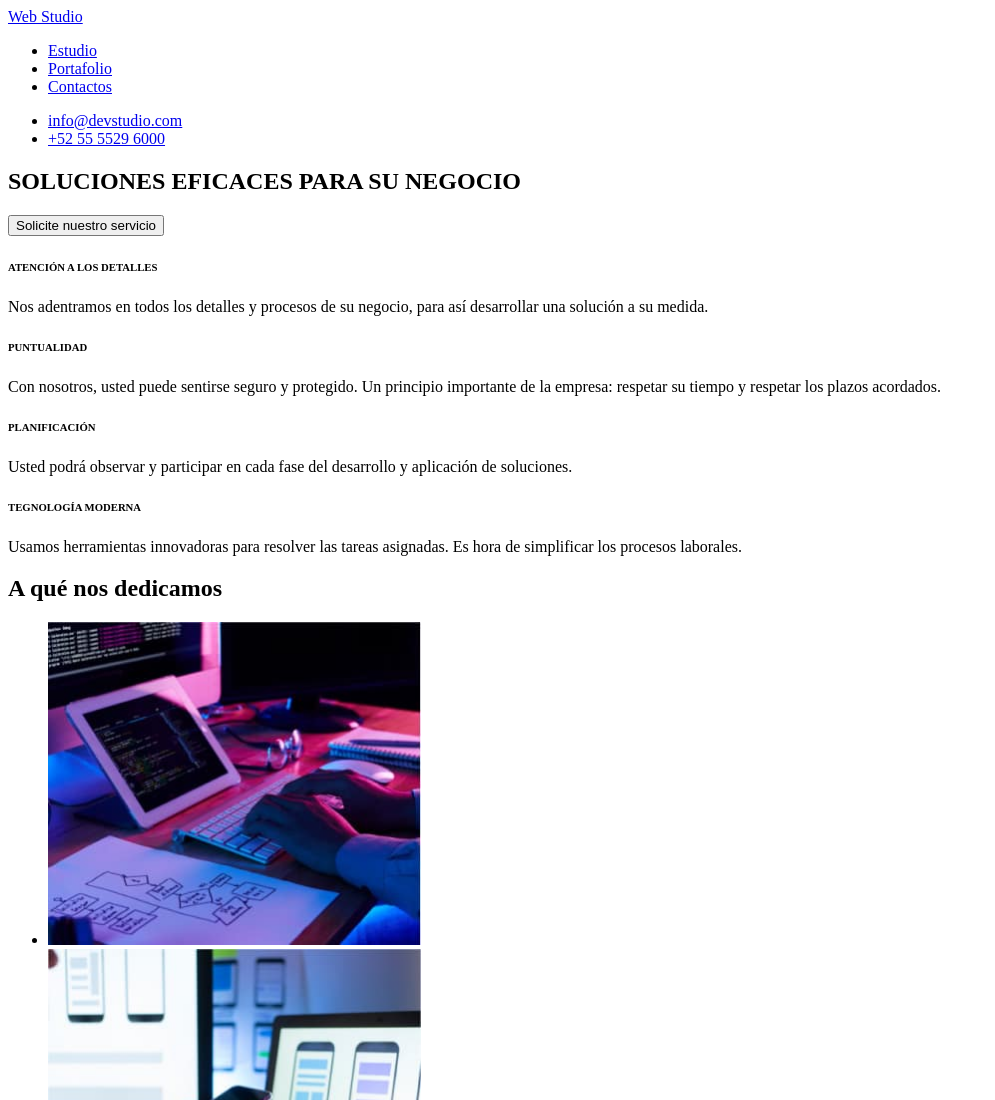
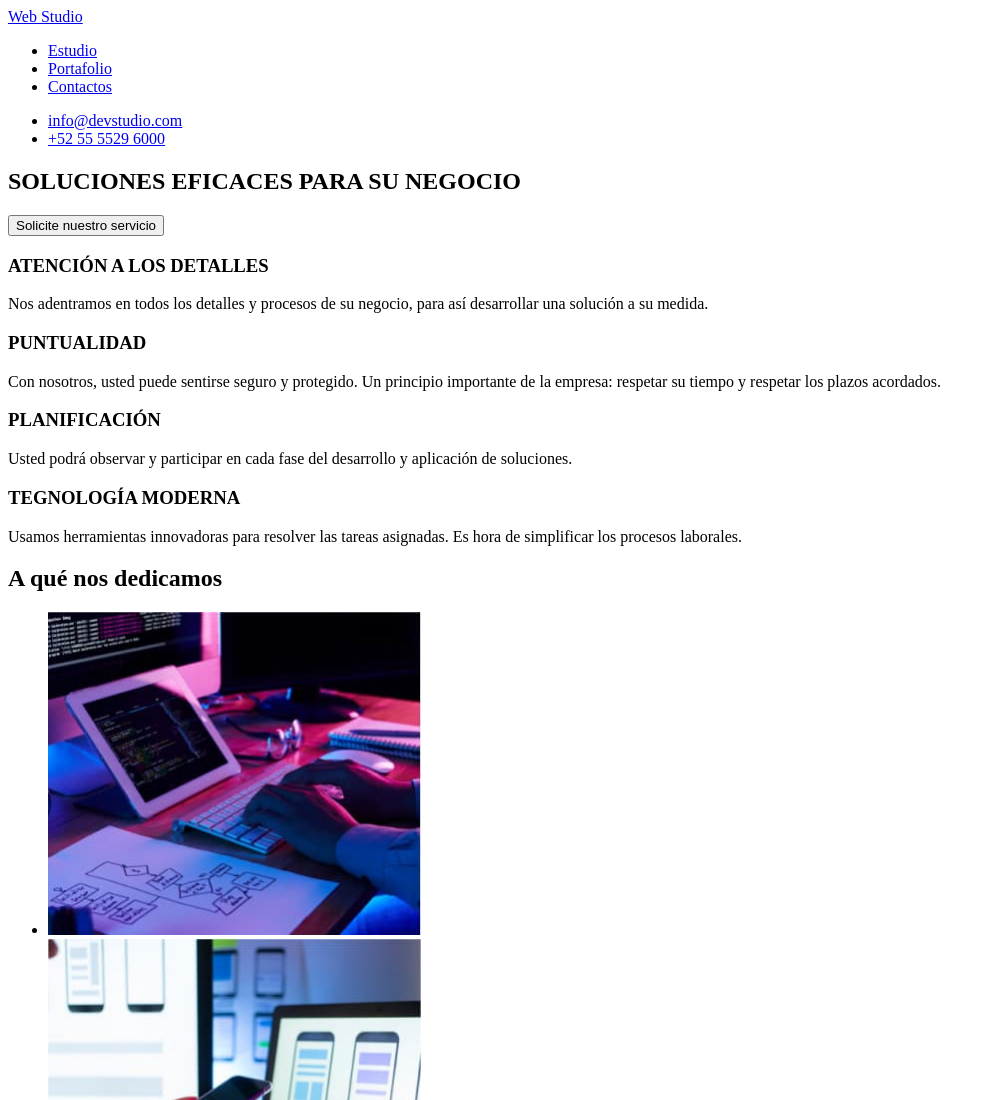
Before and after one commit to anthonyreinomora/goit-markup-hw-01, a plain HTML site: page index.html in a window 1280 px wide. Shown: the top 1100 px of the page, without its empty margins (0-995 px from the left). Drawn offline with Linux system fonts and the light colour scheme.

Commit message:
third commit

```diff
--- a/index.html
+++ b/index.html
@@ -34,21 +34,21 @@
         <button type="button">Solicite nuestro servicio</button>
       </section>
       <section>
-        <h6>ATENCIÓN A LOS DETALLES</h6>
+        <h3>ATENCIÓN A LOS DETALLES</h3>
         <p>
           Nos adentramos en todos los detalles y procesos de su negocio, para así desarrollar una
           solución a su medida.
         </p>
-        <h6>PUNTUALIDAD</h6>
+        <h3>PUNTUALIDAD</h3>
         <p>
           Con nosotros, usted puede sentirse seguro y protegido. Un principio importante de la
           empresa: respetar su tiempo y respetar los plazos acordados.
         </p>
-        <h6>PLANIFICACIÓN</h6>
+        <h3>PLANIFICACIÓN</h3>
         <p>
           Usted podrá observar y participar en cada fase del desarrollo y aplicación de soluciones.
         </p>
-        <h6>TEGNOLOGÍA MODERNA</h6>
+        <h3>TEGNOLOGÍA MODERNA</h3>
         <p>
           Usamos herramientas innovadoras para resolver las tareas asignadas. Es hora de simplificar
           los procesos laborales.
```
